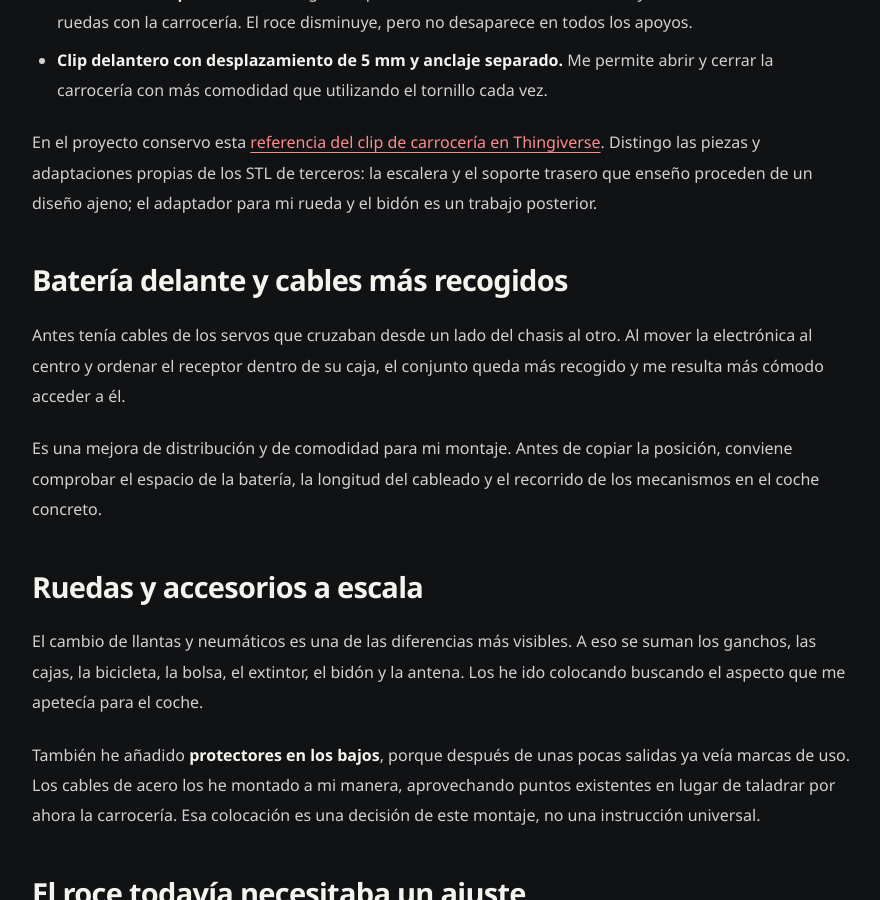
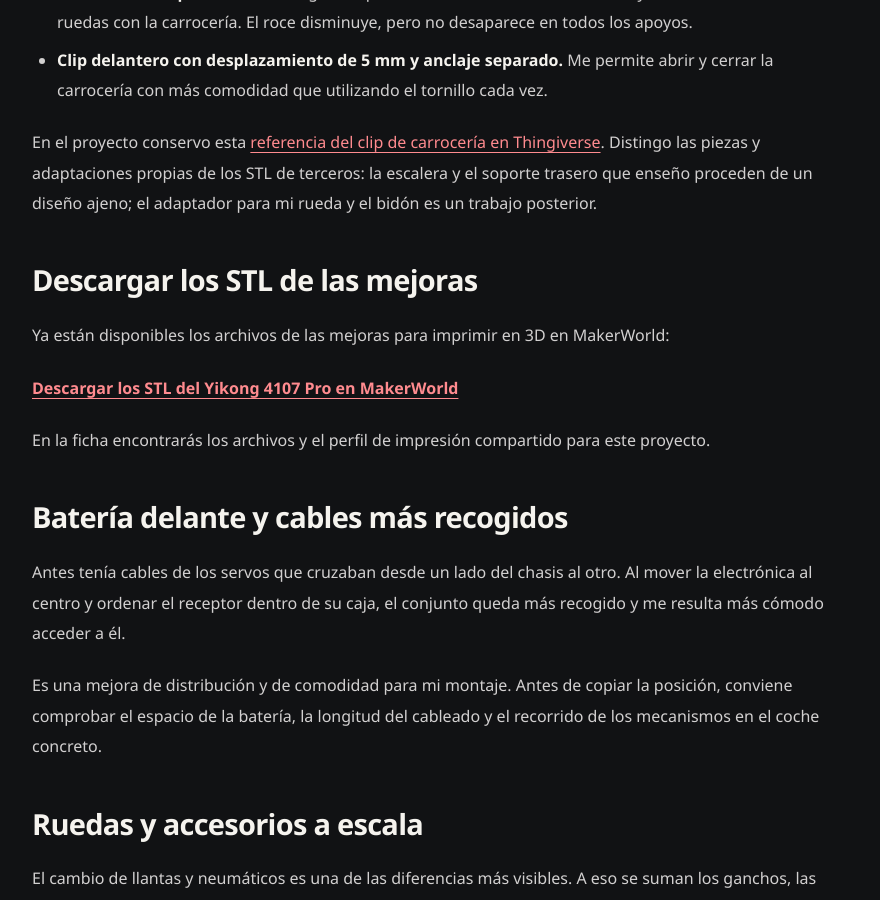
Before and after one commit to toperc/toperc.github.io, a Jekyll site: the page built from _posts/manuales/2026-11-23-mejoras-yikong-4107-pro.md, in a window 1280 px wide and 900 px high, scrolled down 2494 px. Shown: the whole window, without its empty margins (198-1078 px from the left). Built offline with Jekyll 4.4.1, drawn with Linux system fonts in a browser that asks for light colours.

Commit message:
Add MakerWorld STL downloads to Yikong upgrades guide

```diff
--- a/_posts/manuales/2026-11-23-mejoras-yikong-4107-pro.md
+++ b/_posts/manuales/2026-11-23-mejoras-yikong-4107-pro.md
@@ -36,6 +36,14 @@ La animación del vídeo permite ver por separado las piezas antes de enseñarla
 - **Clip delantero con desplazamiento de 5 mm y anclaje separado.** Me permite abrir y cerrar la carrocería con más comodidad que utilizando el tornillo cada vez.
 
 En el proyecto conservo esta [referencia del clip de carrocería en Thingiverse](https://www.thingiverse.com/thing:7284842). Distingo las piezas y adaptaciones propias de los STL de terceros: la escalera y el soporte trasero que enseño proceden de un diseño ajeno; el adaptador para mi rueda y el bidón es un trabajo posterior.
+
+## Descargar los STL de las mejoras
+
+Ya están disponibles los archivos de las mejoras para imprimir en 3D en MakerWorld:
+
+**[Descargar los STL del Yikong 4107 Pro en MakerWorld](https://makerworld.com/en/models/3682034-yikong-4107-pro-improvements#profileId-4228411)**
+
+En la ficha encontrarás los archivos y el perfil de impresión compartido para este proyecto.
 
 ## Batería delante y cables más recogidos
 
```
Also changed, not shown: _translations/en/_posts/manuales/2026-11-23-mejoras-yikong-4107-pro.md (+8 -0 lines).
